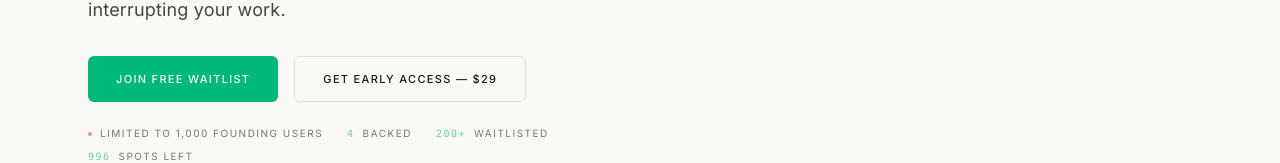
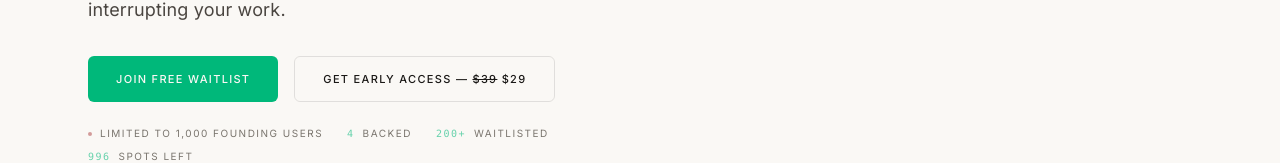
Before and after one commit to morsemus-web/hi, a Next.js app: page / in a window 1280 px wide. Shown: the part 463-626 px from the top of the page. Built offline with nearby package versions, Linux system fonts and the light colour scheme; no server answers.

Commit message:
Update Hero.tsx

```diff
--- a/src/components/Hero.tsx
+++ b/src/components/Hero.tsx
@@ -145,7 +145,7 @@ export default function Hero() {
             Join Free Waitlist
           </button>
           <CheckoutButton className="px-7 py-3.5 text-[11px] font-medium uppercase tracking-[0.12em] text-text-primary border border-border hover:border-accent/30 hover:text-accent transition-all duration-200 cursor-pointer rounded-md">
-            Get Early Access — $29
+            Get Early Access — <s>$39</s> $29
           </CheckoutButton>
         </div>
 
```
